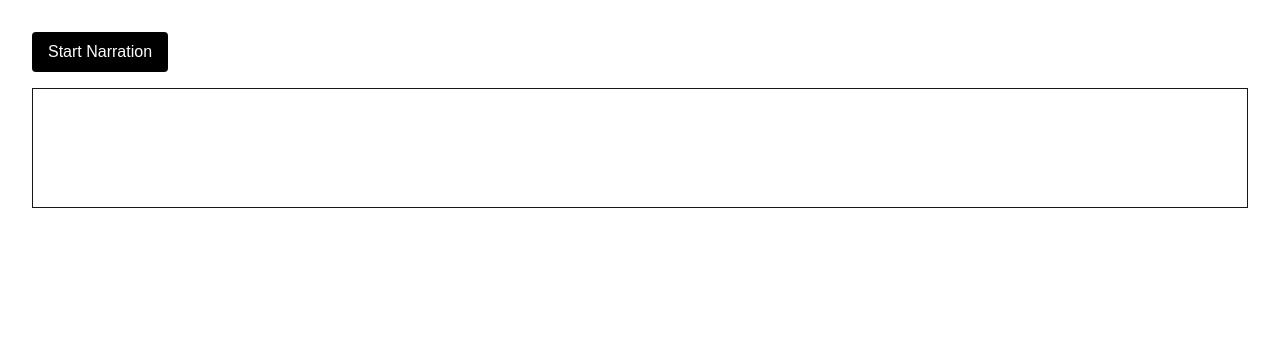
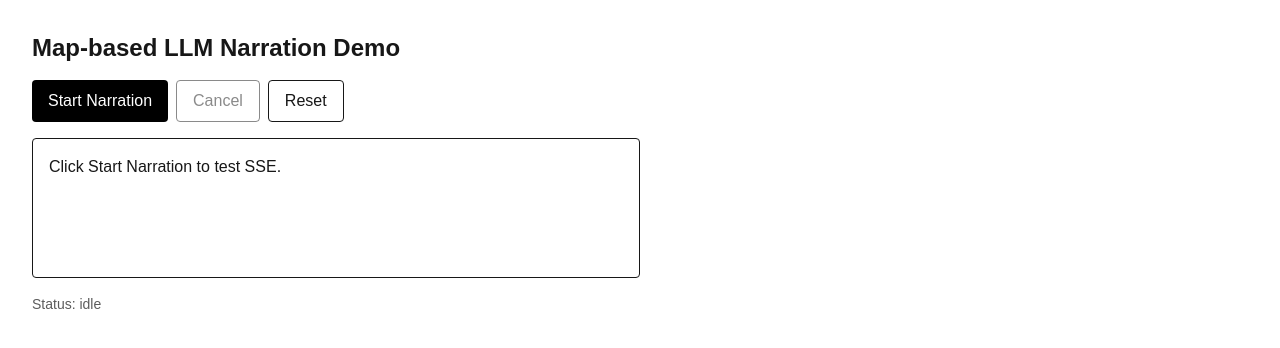
Before and after one commit to kro12/map-llm-narrator, a Next.js app: page / in a window 1280 px wide. Shown: the top 348 px of the page. Built offline with nearby package versions, Linux system fonts and the light colour scheme.

Commit message:
Add Zustand state management

```diff
--- a/package.json
+++ b/package.json
@@ -11,7 +11,8 @@
   "dependencies": {
     "next": "16.1.6",
     "react": "19.2.3",
-    "react-dom": "19.2.3"
+    "react-dom": "19.2.3",
+    "zustand": "^5.0.11"
   },
   "devDependencies": {
     "@tailwindcss/postcss": "^4",
--- a/src/app/page.tsx
+++ b/src/app/page.tsx
@@ -1,26 +1,44 @@
 "use client";
 
-import { useState } from "react";
-import { streamNarration } from "@/lib/client/sse";
+import { useNarrationStore } from "@/lib/store/narrationStore";
 
 export default function Home() {
-  const [text, setText] = useState("");
-
-  async function start() {
-    setText("");
-    await streamNarration((chunk) => {
-      if (chunk === "END") return;
-      setText((t) => t + " " + chunk);
-    });
-  }
+  const { status, text, error, startNarration, cancelNarration, reset } =
+    useNarrationStore();
 
   return (
-    <main className="p-8 space-y-4">
-      <button onClick={start} className="px-4 py-2 bg-black text-white rounded">
-        Start Narration
-      </button>
+    <main className="p-8 space-y-4 max-w-2xl">
+      <h1 className="text-2xl font-semibold">Map-based LLM Narration Demo</h1>
 
-      <div className="border p-4 min-h-[120px]">{text}</div>
+      <div className="flex gap-2">
+        <button
+          onClick={() => void startNarration()}
+          className="px-4 py-2 bg-black text-white rounded disabled:opacity-50"
+          disabled={status === "streaming"}
+        >
+          {status === "streaming" ? "Streaming…" : "Start Narration"}
+        </button>
+
+        <button
+          onClick={cancelNarration}
+          className="px-4 py-2 border rounded disabled:opacity-50"
+          disabled={status !== "streaming"}
+        >
+          Cancel
+        </button>
+
+        <button onClick={reset} className="px-4 py-2 border rounded">
+          Reset
+        </button>
+      </div>
+
+      <div className="border rounded p-4 min-h-[140px] whitespace-pre-wrap">
+        {error
+          ? `Error: ${error}`
+          : text || "Click Start Narration to test SSE."}
+      </div>
+
+      <div className="text-sm opacity-70">Status: {status}</div>
     </main>
   );
 }
--- /dev/null
+++ b/src/lib/store/narrationStore.ts
@@ -0,0 +1,97 @@
+import { create } from "zustand";
+
+type Status = "idle" | "streaming" | "done" | "error";
+
+type NarrationState = {
+  status: Status;
+  text: string;
+  error: string | null;
+
+  // Used to cancel an in-flight stream
+  abortController: AbortController | null;
+
+  startNarration: () => Promise<void>;
+  cancelNarration: () => void;
+  reset: () => void;
+};
+
+export const useNarrationStore = create<NarrationState>((set, get) => ({
+  status: "idle",
+  text: "",
+  error: null,
+  abortController: null,
+
+  startNarration: async () => {
+    // Cancel any existing stream first
+    get().cancelNarration();
+
+    const ac = new AbortController();
+    set({ status: "streaming", text: "", error: null, abortController: ac });
+
+    try {
+      const res = await fetch("/api/narrate", {
+        method: "POST",
+        signal: ac.signal,
+        headers: { "Content-Type": "application/json" },
+        body: JSON.stringify({}), // coords later
+      });
+
+      if (!res.ok) throw new Error(`HTTP ${res.status}`);
+      if (!res.body) throw new Error("Missing response body");
+
+      const reader = res.body.getReader();
+      const decoder = new TextDecoder();
+      let buffer = "";
+
+      while (true) {
+        const { value, done } = await reader.read();
+        if (done) break;
+
+        buffer += decoder.decode(value, { stream: true });
+
+        const events = buffer.split("\n\n");
+        buffer = events.pop() ?? "";
+
+        for (const event of events) {
+          if (!event.startsWith("data:")) continue;
+          const data = event.replace("data:", "").trim();
+
+          if (data === "END") {
+            set({ status: "done" });
+            get().cancelNarration(); // clears abortController
+            return;
+          }
+
+          set((s) => ({ text: s.text + (s.text ? " " : "") + data }));
+        }
+      }
+
+      // If the server closes without END, still consider done
+      set({ status: "done" });
+      get().cancelNarration();
+    } catch (err) {
+      // Abort is a normal flow when user cancels/regenerates
+      if (err instanceof DOMException && err.name === "AbortError") {
+        set({ status: "idle" });
+        return;
+      }
+
+      set({
+        status: "error",
+        error: err instanceof Error ? err.message : "Unknown error",
+      });
+      get().cancelNarration();
+    }
+  },
+
+  cancelNarration: () => {
+    const ac = get().abortController;
+    if (ac) ac.abort();
+    set({ abortController: null });
+  },
+
+  reset: () => {
+    get().cancelNarration();
+    set({ status: "idle", text: "", error: null });
+  },
+}));
```
Also changed, not shown: 1 other file (tests, documents, lock files or other folders).
